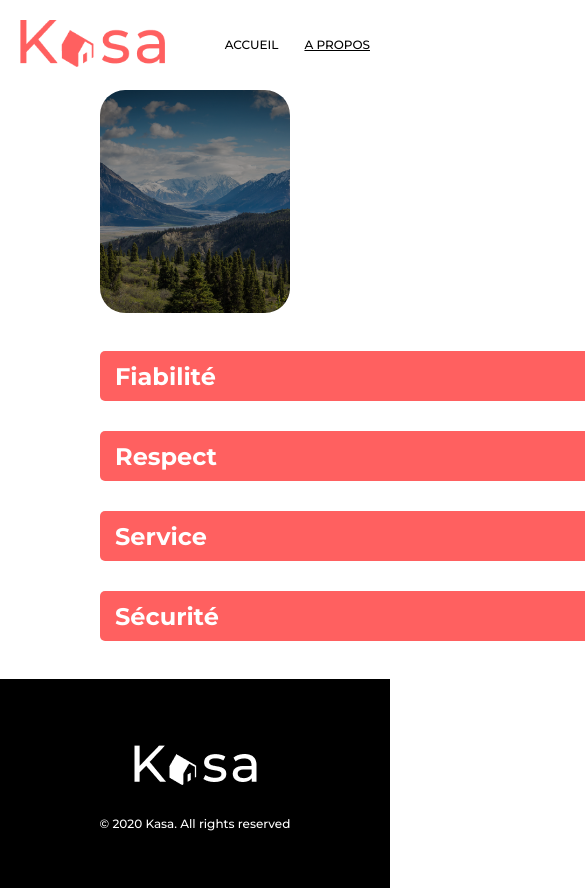
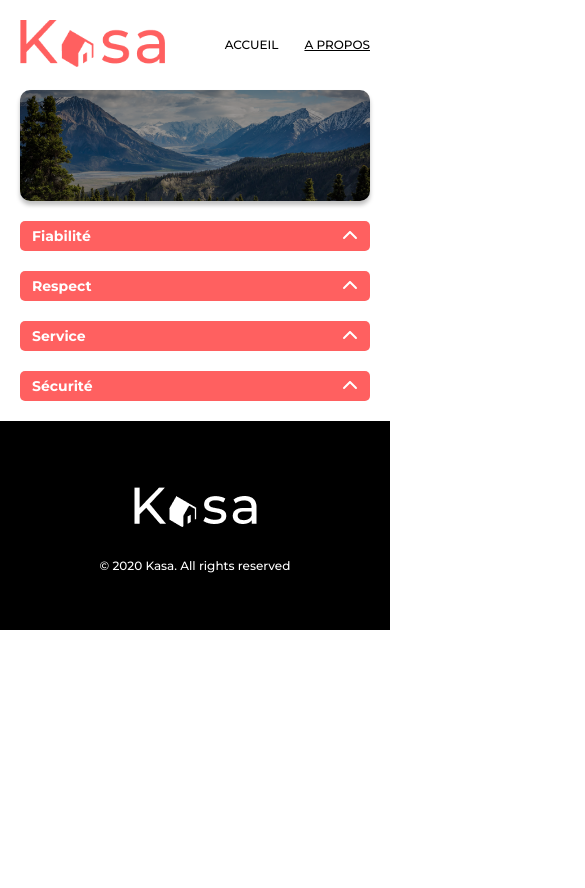
Before and after one commit to DamienPalm/com.damienpalm.kasa, a React (Vite) app: page /about in a window 390 px wide. Shown: the top 888 px of the page, 585 px wide, since content can reach past the window. After the commit the page ends 844 px from the top, so only its background shows below. Built offline with nearby package versions, Linux system fonts and the light colour scheme.

Commit message:
css mobile first

```diff
--- a/src/styles/Banner.css
+++ b/src/styles/Banner.css
@@ -1,12 +1,12 @@
 .main__banner {
-    max-width: 1240px;
-    height: 223px;
+    position: relative;
     display: flex;
-    justify-content: center;
     align-items: center;
-    margin-inline: auto;
-    border-radius: 25px;
+    width: 100%;
+    height: 111px;
+    border-radius: 10px;
     overflow: hidden;
+    box-shadow: 0px 4px 4px 0px #00000040;
 }
 
 .main__banner__background {
@@ -20,6 +20,8 @@
 .main__banner__title {
     position: absolute;
     font-weight: 700;
-    font-size: 48px;
+    font-size: 24px;
     color: #ffffff;
+    width: 225px;
+    margin-left: 16px;
 }
--- a/src/styles/Card.css
+++ b/src/styles/Card.css
@@ -1,24 +1,20 @@
 .main__accommodations-section {
-    background-color: #f6f6f6;
-    border-radius: 25px;
-    margin-block: 50px;
-    padding: 56px 50px;
-    display: grid;
-    justify-items: center;
-    grid-template-columns: repeat(auto-fit, minmax(340px, 1fr));
-    row-gap: 50px;
+    display: flex;
+    flex-direction: column;
+    gap: 20px;
+    margin-block: 20px;
 }
 
 .main__accommodations-section__card-link {
     text-decoration: none;
     display: block;
-    width: fit-content;
+    width: 100%;
 }
 
 .main__accommodations-section__card {
     position: relative;
-    width: 340px;
-    height: 340px;
+    width: 100%;
+    height: 255px;
     overflow: hidden;
     border-radius: 10px;
 }
--- a/src/styles/Collapse.css
+++ b/src/styles/Collapse.css
@@ -1,13 +1,12 @@
 .main__collapse-section {
     display: flex;
     flex-direction: column;
-    margin-block: 38px;
-    gap: 30px;
+    gap: 20px;
+    margin-block: 20px;
 }
 
 .main__collapse {
-    width: 1023px;
-    margin-inline: auto;
+    width: 100%;
 }
 
 .main__collapse__title-content {
@@ -16,18 +15,18 @@
     align-items: center;
     background-color: #ff6060;
     border-radius: 5px;
-    padding: 10px 20px 8px 15px;
-
+    height: 30px;
+    padding-inline: 12px;
 }
 
 .main__collapse__title-content__title {
     font-weight: 700;
-    font-size: 24px;
+    font-size: 14px;
     color: #ffffff;
 }
 
 .main__collapse__title-content__icon {
-    width: 32px;
+    width: 16px;
     transition: transform 0.3s ease-in-out;
 }
 
@@ -40,7 +39,7 @@
     border-bottom-left-radius: 5px;
     border-bottom-right-radius: 5px;
     padding: 20px;
-    font-size: 18px;
+    font-size: 14px;
 }
 
 .main__collapse__collapse-content.open {
--- a/src/styles/index.css
+++ b/src/styles/index.css
@@ -11,5 +11,5 @@ body {
 }
 
 .main {
-    margin-inline: 100px;
+    margin-inline: 20px;
 }
```
